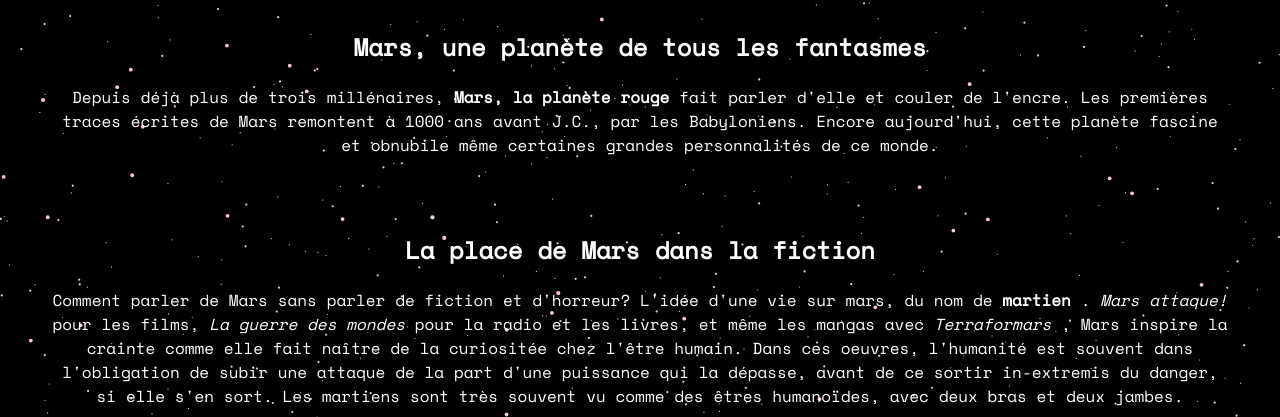
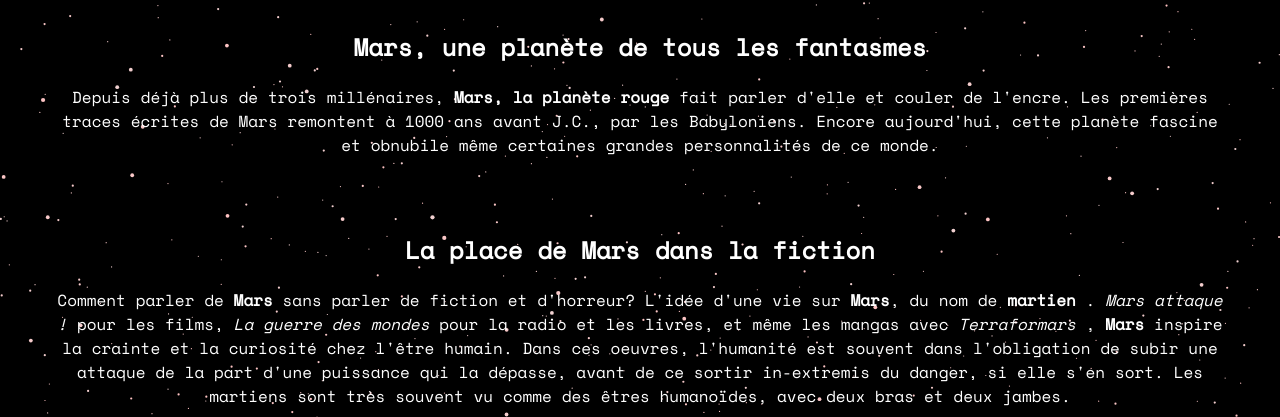
Before and after one commit to Chibizo/Td3, a plain HTML site: page mars.html in a window 1280 px wide. Shown: the part 310-727 px from the top of the page. Drawn offline with nearby package versions, Linux system fonts and the light colour scheme.

Commit message:
Update mars.html

```diff
--- a/mars.html
+++ b/mars.html
@@ -33,12 +33,13 @@
         </p>
         <h2> La place de Mars dans la fiction </h2>
         <p>
-          Comment parler de Mars sans parler de fiction et d'horreur? L'idée d'une vie sur mars, du nom de <strong> martien </strong>.
-          <em>Mars attaque!</em> pour les films, <em>La guerre des mondes</em> pour la radio et les livres, et même les mangas avec <em> Terraformars </em>, Mars inspire la crainte comme elle fait naître de la curiositée chez l'être humain.
+          Comment parler de <strong>Mars</strong> sans parler de fiction et d'horreur? L'idée d'une vie sur <strong>Mars</strong>, du nom de <strong> martien </strong>.
+          <em>Mars attaque !</em> pour les films, <em>La guerre des mondes</em> pour la radio et les livres, et même les mangas avec <em> Terraformars </em>, <strong> Mars</strong> inspire la crainte et la curiosité chez l'être humain.
           Dans ces oeuvres, l'humanité est souvent dans l'obligation de subir une attaque de la part d'une puissance qui la dépasse, avant de ce sortir in-extremis du danger, si elle s'en sort. Les martiens sont très souvent vu comme des êtres humanoïdes, avec deux bras et deux jambes.
         </p>
         <p>
-            Les "petits hommes verts" sont desormais utiliser partout, de nos émoticones à nos pubs et autres contenue internet, ce qui montre encore une fois leurs implication dans notre culture, aussi bien que l'influence que la vie sur Mars à eu dans la tête de plusieurs generations. <br /> <img src="./image/alien.jpg" alt="Martien">
+            Les "petits hommes verts" sont desormais utiliser partout, de nos émoticones à nos pubs et autres contenue internet, ce qui montre encore une fois leurs implication dans notre culture, aussi bien que l'influence que la vie sur Mars à eu dans la tête de plusieurs generations.
+		<br /> <img src="./image/Alien.jpg" alt="Martien">
         </p>
       </section>
       <section>
```
